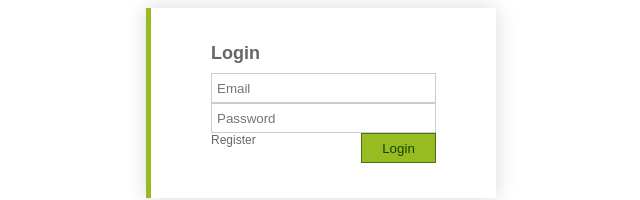
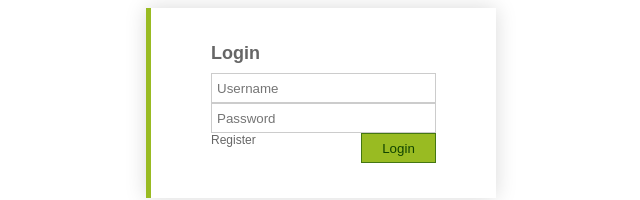
Before and after one commit to halidin/bookstore-angular, an Angular app: page /login in a window 1280 px wide. Shown: the top 200 px of the page, without its empty margins (319-959 px from the left). Built offline with nearby package versions, Linux system fonts and the light colour scheme.

Commit message:
Update login.component.html

```diff
--- a/src/app/pages/admin/login/login.component.html
+++ b/src/app/pages/admin/login/login.component.html
@@ -9,7 +9,7 @@
     <div class="login-form">
 
       <label for="username">Username</label>
-      <input type="email" [(ngModel)]="loginObj.username" name="EmailId" required placeholder="Email">
+      <input type="email" [(ngModel)]="loginObj.username" name="EmailId" required placeholder="Username">
 
       <label for="password">Password</label>
       <input type="password" [(ngModel)]="loginObj.password" name="Password" required placeholder="Password">
```
